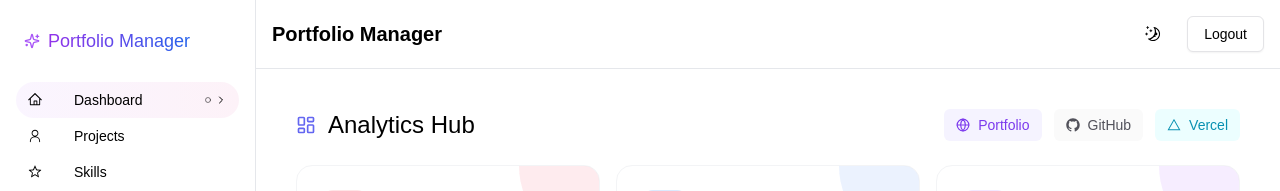
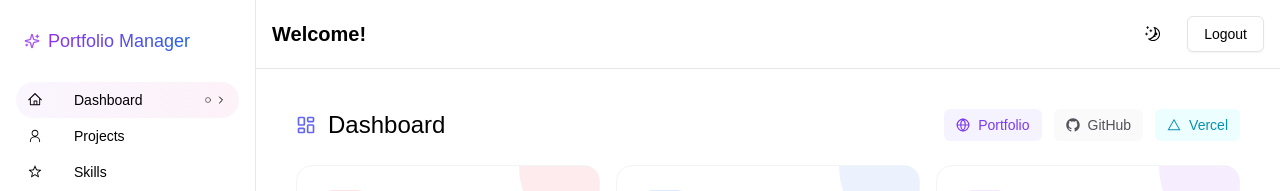
Before and after one commit to jadhavsharad/portfolio-management, a Next.js app: page / in a window 1280 px wide. Shown: the top 191 px of the page. Built offline with nearby package versions, Linux system fonts and the light colour scheme; no server answers; the database is empty; sample sign-in values are in the browser's storage.

Commit message:
Updated headlines

```diff
--- a/src/app/page.tsx
+++ b/src/app/page.tsx
@@ -186,7 +186,7 @@
       <div className="flex flex-wrap flex-col md:flex-row justify-between items-start md:items-center gap-4">
         <div className="flex items-center gap-3">
           <LayoutDashboardIcon className="h-5 w-5 text-indigo-500" aria-hidden="true" />
-          <h1 className="text-2xl font-medium">Analytics Hub</h1>
+          <h1 className="text-2xl font-medium">Dashboard</h1>
         </div>
         <div className="flex flex-wrap gap-3">
           <a
--- a/src/components/layout/header.tsx
+++ b/src/components/layout/header.tsx
@@ -48,7 +48,7 @@
     return (
         <header className="border-b p-4">
             <div className="container mx-auto flex justify-between items-center">
-                <h1 className="text-xl font-bold">Portfolio Manager</h1>
+                <h1 className="text-xl font-bold">Welcome!</h1>
 
                 <div className="flex items-center space-x-4">
                     <Button
```
